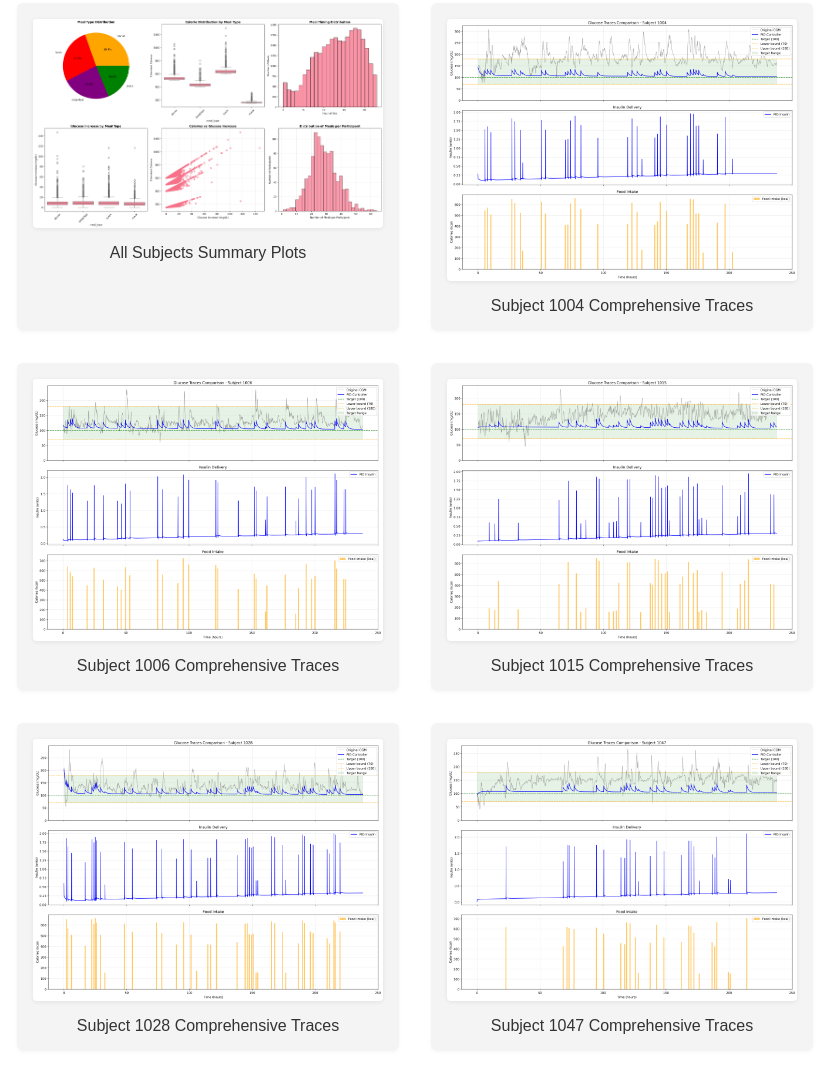
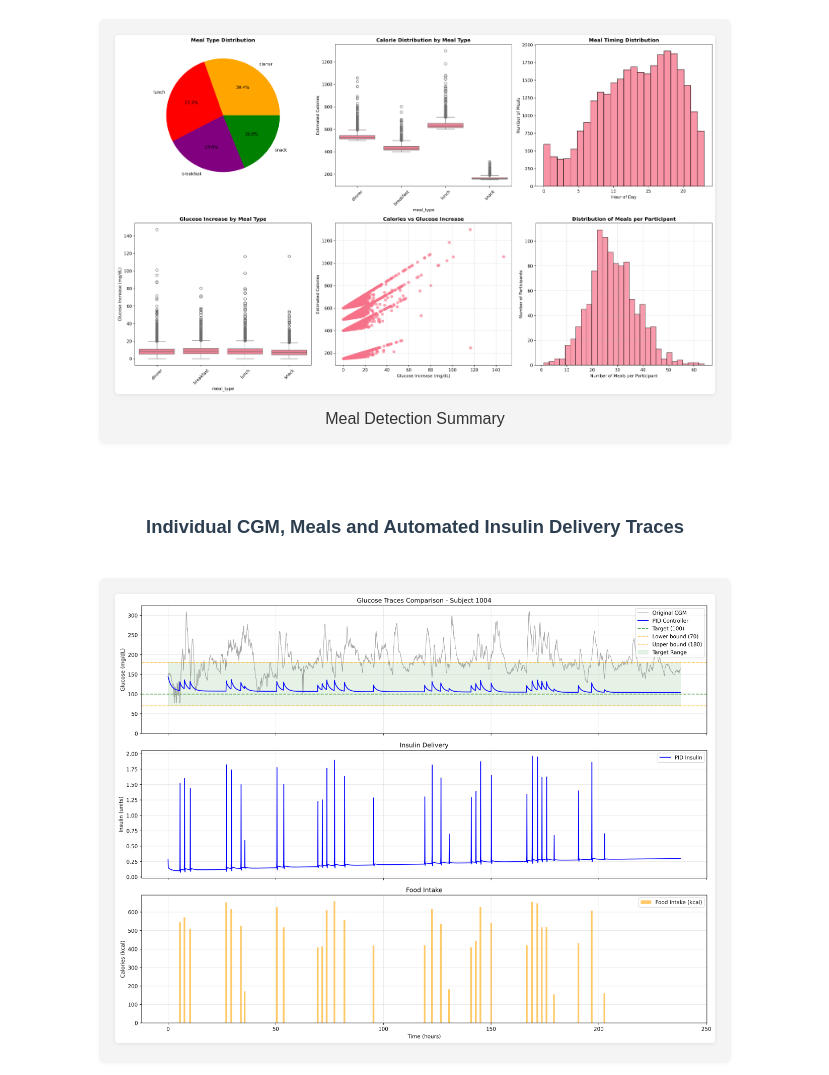
Before and after one commit to delfarahalireza/cgmAID, a plain HTML site: page index.html in a window 1280 px wide. Shown: the part 217-1292 px from the top of the page, without its empty margins (225-1054 px from the left). Drawn offline with Linux system fonts and the light colour scheme.

Commit message:
update readme

```diff
--- a/index.html
+++ b/index.html
@@ -30,17 +30,19 @@
         }
         .gallery {
             display: flex;
-            flex-wrap: wrap;
+            flex-direction: column;
             gap: 32px;
-            justify-content: center;
+            align-items: center;
         }
         .figure {
             background: #f4f4f4;
             border-radius: 6px;
             box-shadow: 0 1px 4px rgba(0,0,0,0.04);
             padding: 16px;
-            width: 350px;
+            width: 100%;
+            max-width: 600px;
             text-align: center;
+            margin: 0 auto;
         }
         .figure img {
             max-width: 100%;
@@ -53,42 +55,45 @@
             font-size: 1rem;
             font-weight: 500;
         }
+        .section-title {
+            margin-top: 40px;
+            margin-bottom: 8px;
+            text-align: center;
+            font-size: 1.15rem;
+            color: #2c3e50;
+            font-weight: bold;
+        }
         @media (max-width: 600px) {
             .container { padding: 12px; }
-            .figure { width: 100%; }
+            .figure { width: 100%; max-width: 100%; }
         }
     </style>
 </head>
 <body>
     <div class="container">
-        <h1>cgmAID Figures Gallery</h1>
+        <h1>Automated insulin delivery and meal detection algorithms based on continuous glucose monitoring (CGM) time-series data.</h1>
         <p class="description">
-            Visualizations generated by the cgmAID project, including summary plots and comprehensive glucose traces for individual subjects.
         </p>
         <div class="gallery">
             <div class="figure">
-                <img src="figures/all_subjects_summary_plots.png" alt="All Subjects Summary Plots">
-                <div class="caption">All Subjects Summary Plots</div>
+                <img src="figures/meal_detection_summary.png" alt="Meal Detection Summary">
+                <div class="caption">Meal Detection Summary</div>
+            </div>
+            <div class="section-title">Individual CGM, Meals and Automated Insulin Delivery Traces</div>
+            <div class="figure">
+                <img src="figures/subject_1004_comprehensive_traces_v2.png" alt="Subject 1004 CGM, Meals and Automated Insulin Delivery Traces">
             </div>
             <div class="figure">
-                <img src="figures/subject_1004_comprehensive_traces_v2.png" alt="Subject 1004 Comprehensive Traces">
-                <div class="caption">Subject 1004 Comprehensive Traces</div>
+                <img src="figures/subject_1006_comprehensive_traces_v2.png" alt="Subject 1006 CGM, Meals and Automated Insulin Delivery Traces">
             </div>
             <div class="figure">
-                <img src="figures/subject_1006_comprehensive_traces_v2.png" alt="Subject 1006 Comprehensive Traces">
-                <div class="caption">Subject 1006 Comprehensive Traces</div>
+                <img src="figures/subject_1015_comprehensive_traces_v2.png" alt="Subject 1015 CGM, Meals and Automated Insulin Delivery Traces">
             </div>
             <div class="figure">
-                <img src="figures/subject_1015_comprehensive_traces_v2.png" alt="Subject 1015 Comprehensive Traces">
-                <div class="caption">Subject 1015 Comprehensive Traces</div>
+                <img src="figures/subject_1028_comprehensive_traces_v2.png" alt="Subject 1028 CGM, Meals and Automated Insulin Delivery Traces">
             </div>
             <div class="figure">
-                <img src="figures/subject_1028_comprehensive_traces_v2.png" alt="Subject 1028 Comprehensive Traces">
-                <div class="caption">Subject 1028 Comprehensive Traces</div>
-            </div>
-            <div class="figure">
-                <img src="figures/subject_1047_comprehensive_traces_v2.png" alt="Subject 1047 Comprehensive Traces">
-                <div class="caption">Subject 1047 Comprehensive Traces</div>
+                <img src="figures/subject_1047_comprehensive_traces_v2.png" alt="Subject 1047 CGM, Meals and Automated Insulin Delivery Traces">
             </div>
         </div>
     </div>
```
Also changed, not shown: figures/meal_detection_summary.png (renamed from figures/all_subjects_summary_plots.png), 2 other files.
